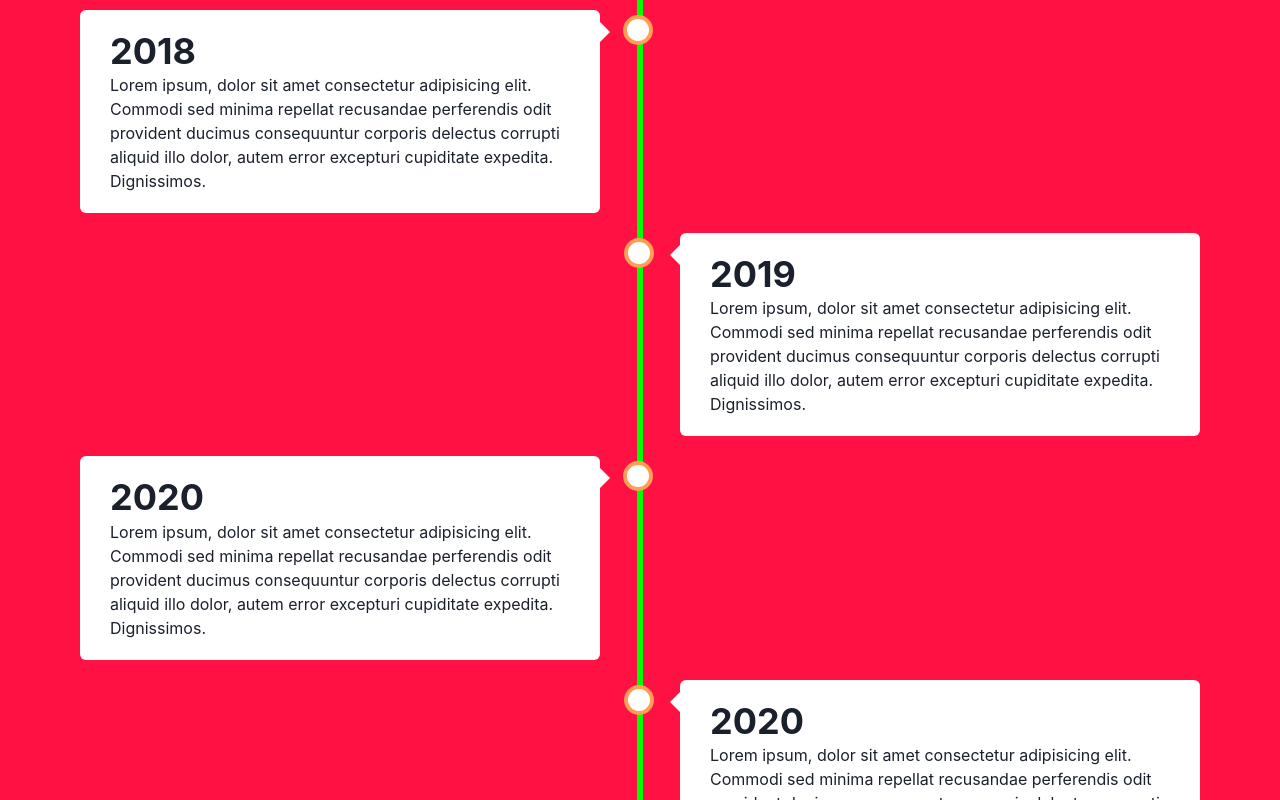
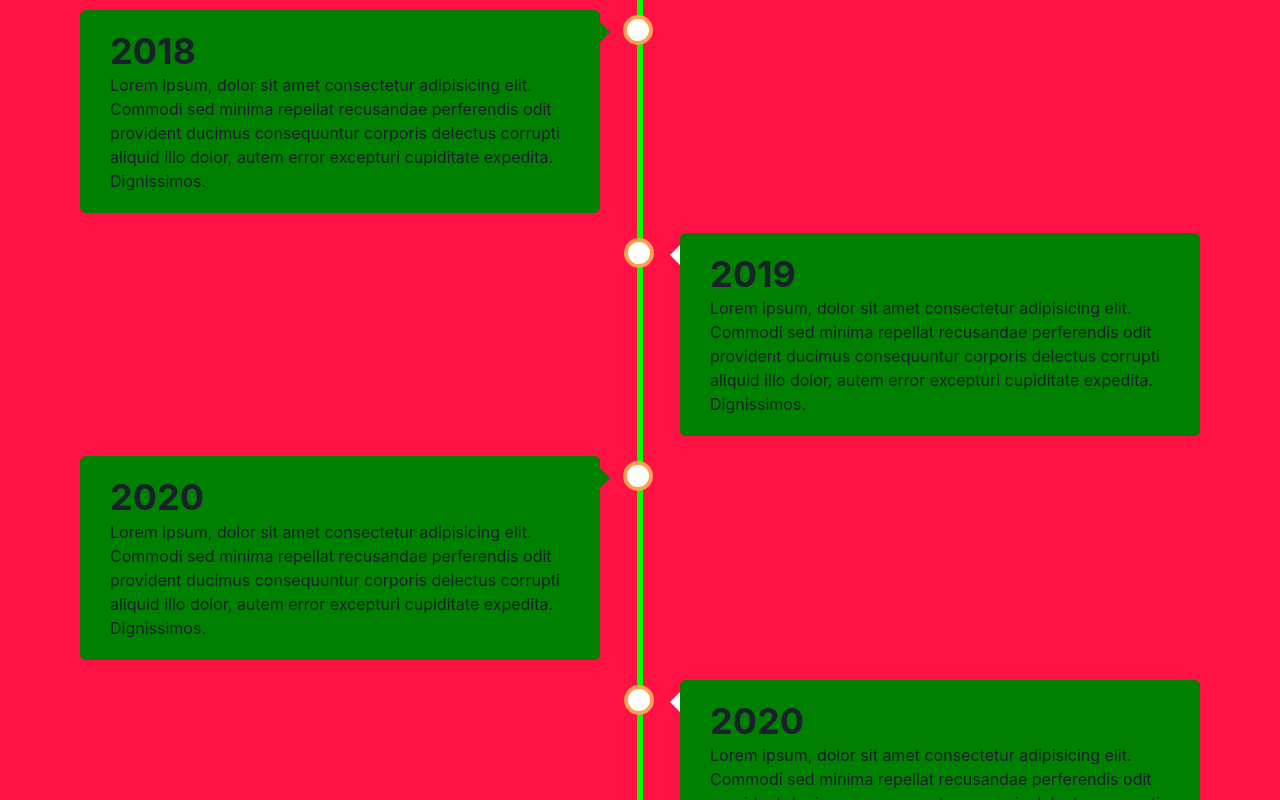
Before and after one commit to RakibRahman/blog-editor, a React (Create React App) app: page / in a window 1280 px wide. Shown: the top 800 px of the page. Built offline with nearby package versions, Linux system fonts and the light colour scheme.

Commit message:
timeline updated v3

```diff
--- a/src/Timeline.css
+++ b/src/Timeline.css
@@ -37,7 +37,6 @@ body {
 .container::after {
   content: "";
   position: absolute;
-
   right: -13px;
   top: 15px;
   border-radius: 50%;
@@ -63,9 +62,9 @@ body {
   width: 0;
   z-index: 1;
   right: 30px;
-  border: medium solid white;
+  /* border: medium solid white;
   border-width: 10px 0 10px 10px;
-  border-color: transparent transparent transparent white;
+  border-color: transparent transparent transparent gray; */
 }
 
 /* Add arrows to the right container (pointing left) */
@@ -90,7 +89,7 @@ body {
 /* The actual content */
 .content {
   padding: 20px 30px;
-  background-color: white;
+  background-color: green;
   position: relative;
   border-radius: 30px 6px 50px;
 }
--- a/src/Timeline.js
+++ b/src/Timeline.js
@@ -39,6 +39,7 @@ const Timeline = () => {
             >
 
                 {data.map((item, index) => (
+                    <Box bordercolor='red'>
                         <Box
                             _after={{
                                 width: '30px', //container circle width
@@ -46,10 +47,19 @@ const Timeline = () => {
                                 backgroundColor: 'white', // container circle bg
                                 border: '4px solid #ff9f55' // container circle border
                             }}
-                        className={(index % 2 === 0) ? "container left" : "container right"}>
+                            className={(index % 2 === 0) ? "container left" : "container right"}
+                            css={{
+                                '&.left::before': {
+                                    border: 'medium solid white',
+                                    borderWidth: '10px 0 10px 10px',
+                                    borderColor: 'transparent transparent transparent green'
+                                },
+
+                            }}
+                        >
                             <Box
                                 padding='20px 30px'
-                            bg='white'
+                                bg='green'
                                 position='relative'
                                 borderRadius='6px'
 
@@ -57,6 +67,7 @@ const Timeline = () => {
                             >
                                 <Heading>{item.date}</Heading>
                                 <Text>{item.text}</Text>
+                            </Box>
                         </Box>
                     </Box>
 
```
Lines whose indentation alone changed are shown as unchanged.
